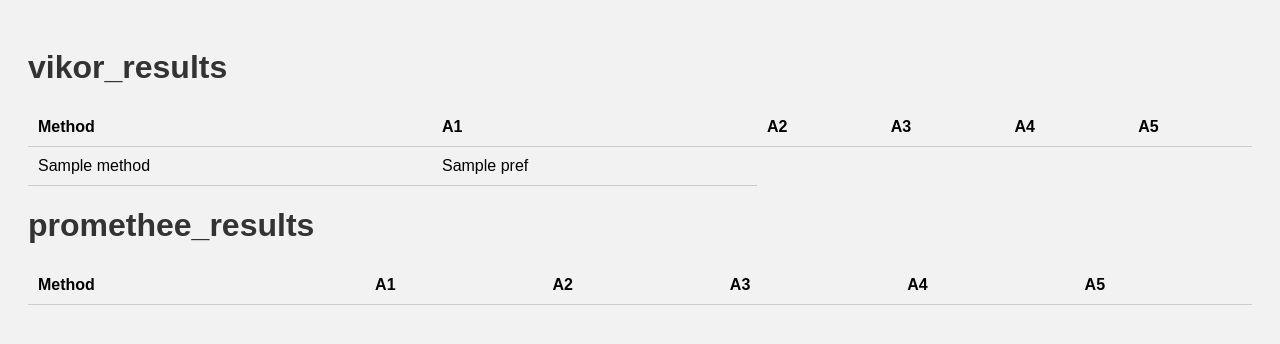
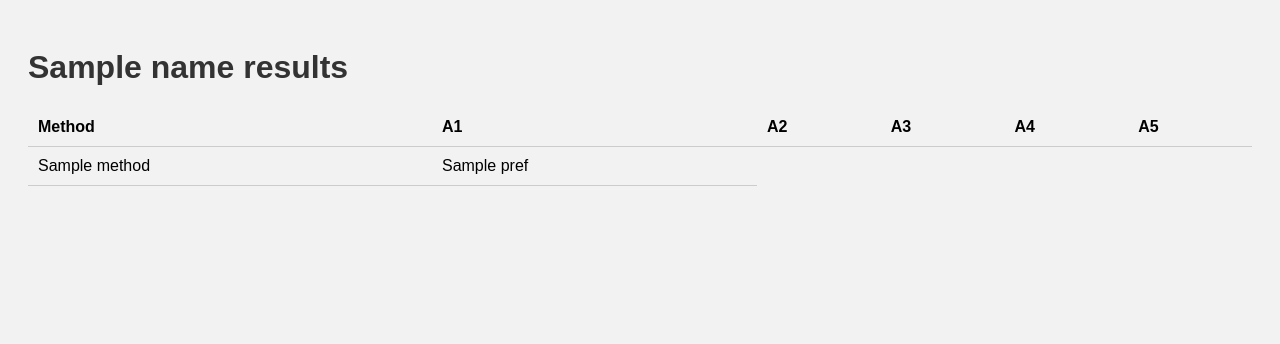
Before and after one commit to kurdtcode/MCDM-PCU, a Flask app: template templates/result.html in a window 1280 px wide. Shown: the top 344 px of the page. Run offline with Flask 3, Linux system fonts and the light colour scheme; the template is opened without the code that fills it: most values are stand-ins (such as "Sample title", 1, 10 or a date in 2020); lists and menus that the app fills with data are empty.

Commit message:
ketinggalan

```diff
--- a/main_vikor.py
+++ b/main_vikor.py
@@ -44,7 +44,7 @@ def upload_file():
                 os.remove(temp_filepath)
 
                 # hasil di print ke html
-                return render_template('result.html', vikor_results=vikor_results)
+                return render_template('result.html', results=vikor_results, name="Vikor")
             elif(request.form["type"] == "promethee"):
                 print("prom")
                 promethee_results = to_promethee(temp_filepath)
@@ -54,7 +54,7 @@ def upload_file():
                 os.remove(temp_filepath)
 
                 # hasil di print ke html
-                return render_template('result.html', vikor_results=promethee_results)
+                return render_template('result.html', results=promethee_results, name="Promethee")
 
             # dibuat model vikor
 
--- a/templates/result.html
+++ b/templates/result.html
@@ -1,5 +1,6 @@
 <!DOCTYPE html>
 <html lang="en">
+
 <head>
     <meta charset="UTF-8">
     <meta http-equiv="X-UA-Compatible" content="IE=edge">
@@ -11,27 +12,33 @@
             background-color: #f2f2f2;
             padding: 20px;
         }
+
         h1 {
             color: #333;
         }
+
         table {
             width: 100%;
             border-collapse: collapse;
             margin-top: 20px;
         }
-        th, td {
+
+        th,
+        td {
             padding: 10px;
             text-align: left;
             border-bottom: 1px solid #ccc;
         }
+
         th {
             background-color: #f2f2f2;
             font-weight: bold;
         }
     </style>
 </head>
+
 <body>
-    <h1>vikor_results</h1>
+    <h1>{{name}} results</h1>
 
     <table>
         <thead>
@@ -46,7 +53,7 @@
             </tr>
         </thead>
         <tbody>
-            {% for method, prefs in vikor_results.items() %}
+            {% for method, prefs in results.items() %}
             <tr>
                 <td>{{ method }}</td>
                 {% for pref in prefs %}
@@ -57,7 +64,7 @@
         </tbody>
     </table>
 
-    <h1>promethee_results</h1>
+    <!-- <h1>promethee_results</h1>
 
     <table>
         <thead>
@@ -67,10 +74,25 @@
                 <th>A2</th>
                 <th>A3</th>
                 <th>A4</th>
-                <th>A5</th>
-                <!-- Add more table headers if needed -->
-            </tr>
+                <th>A5</th> -->
+    <!-- Add more table headers if needed -->
+    <!-- </tr>
         </thead>
-    </table>
+    </table> -->
 </body>
+
+<script>
+    $(document).ready(function () {
+        $("#forTabel").click(function () {
+            $("#tabel").show();
+            $("#redis").hide();
+        })
+        $("#forRedis").click(function () {
+            $("#tabel").hide();
+            $("#redis").show();
+        })
+    });
+
+</script>
+
 </html>
```
